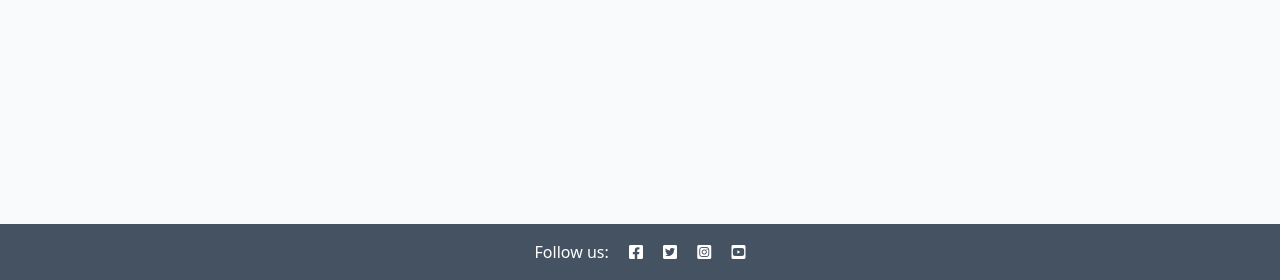
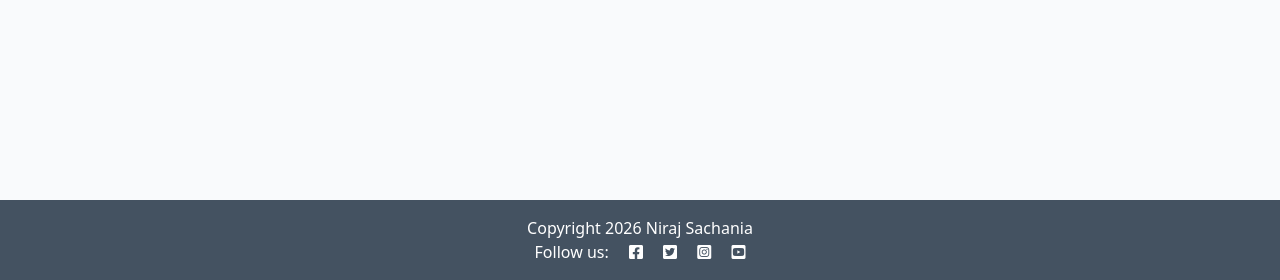
Before and after one commit to niraj-sachania/django-blog, a Django app: page / in a window 1280 px wide. Shown: the part 520-800 px from the top of the page. Run offline with Django 4.2, Linux system fonts and the light colour scheme; data that the repository does not hold is empty.

Commit message:
feat: template inheritance

```diff
--- a/blog/templates/blog/index.html
+++ b/blog/templates/blog/index.html
@@ -45,4 +45,4 @@
 </div>
 
 <!-- index.html content ends here -->
-{% endblock %}
+{% endblock %} {% block copyright %}Copyright 2026 Niraj Sachania{% endblock %}
--- a/templates/base.html
+++ b/templates/base.html
@@ -84,6 +84,9 @@
     <!-- Footer -->
     <footer class="footer mt-auto py-3 dark-bg">
       <p class="m-0 text-center text-white">
+        {% block copyright %}Copyright 2023{% endblock copyright %}
+      </p>
+      <p class="m-0 text-center text-white">
         Follow us: <i class="fab fa-facebook-square ms-3"></i>
         <i class="fab fa-twitter-square ms-3"></i>
         <i class="fab fa-instagram-square ms-3"></i>
```
